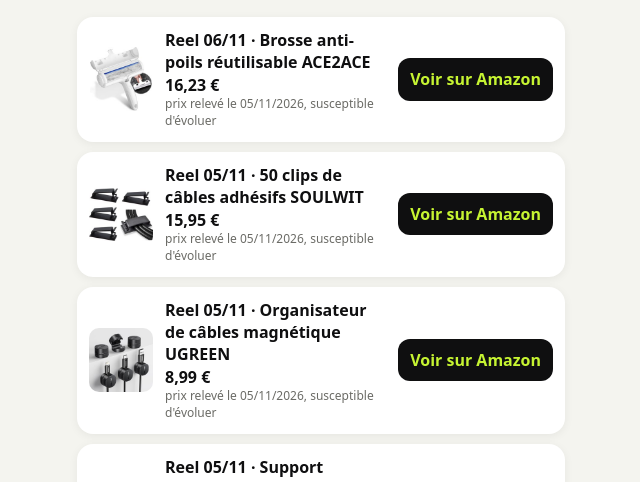
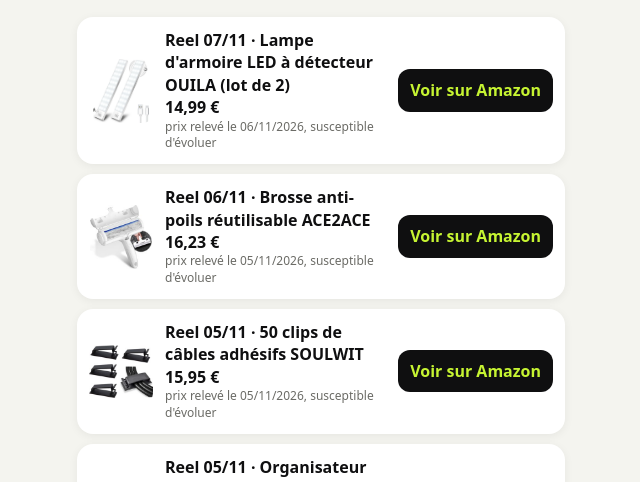
Before and after one commit to Roamin999/lebongadget, a plain HTML site: page index.html in a window 1280 px wide. Shown: the part 233-715 px from the top of the page, without its empty margins (319-959 px from the left). Drawn offline with Linux system fonts and the light colour scheme.

Commit message:
Mise à jour de la page lien en bio
Co-Authored-By: Claude Opus 5.5 <noreply@anthropic.com>

```diff
--- a/index.html
+++ b/index.html
@@ -20,7 +20,10 @@ footer{margin-top:120px;font-size:10px;line-height:1.3;color:#A3A39D;text-align:
 </style></head><body><main>
 <header><img src="profil.png" alt="Le Bon Gadget"><h1>Le Bon Gadget</h1>
 <p class="sous">Les gadgets malins de nos Reels, au prix du jour.</p><span class="pub">Liens affiliés</span></header>
-<ul><li class="card"><img class="ph" src="img/B0819XVK92.jpg" alt="" loading="lazy"><div class="txt">
+<ul><li class="card"><img class="ph" src="img/B09DP2XV1V.jpg" alt="" loading="lazy"><div class="txt">
+<div class="n"><b>Reel 07/11</b> · Lampe d&#x27;armoire LED à détecteur OUILA (lot de 2)</div>
+<div class="p">14,99 € <small>prix relevé le 06/11/2026, susceptible d'évoluer</small></div></div><a class="btn" href="https://www.amazon.fr/dp/B09DP2XV1V?tag=lebongadget0a-21" rel="sponsored nofollow noopener" target="_blank">Voir sur Amazon</a></li>
+<li class="card"><img class="ph" src="img/B0819XVK92.jpg" alt="" loading="lazy"><div class="txt">
 <div class="n"><b>Reel 06/11</b> · Brosse anti-poils réutilisable ACE2ACE</div>
 <div class="p">16,23 € <small>prix relevé le 05/11/2026, susceptible d'évoluer</small></div></div><a class="btn" href="https://www.amazon.fr/dp/B0819XVK92?tag=lebongadget0a-21" rel="sponsored nofollow noopener" target="_blank">Voir sur Amazon</a></li>
 <li class="card"><img class="ph" src="img/B07RQCXCR2.jpg" alt="" loading="lazy"><div class="txt">
```
Also changed, not shown: produits.json (+10 -0 lines), img/B09DP2XV1V.jpg (added).
